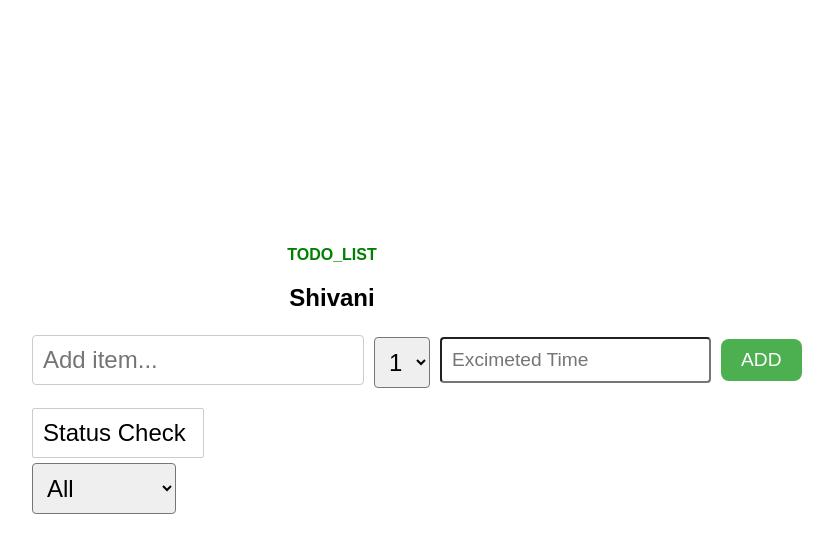
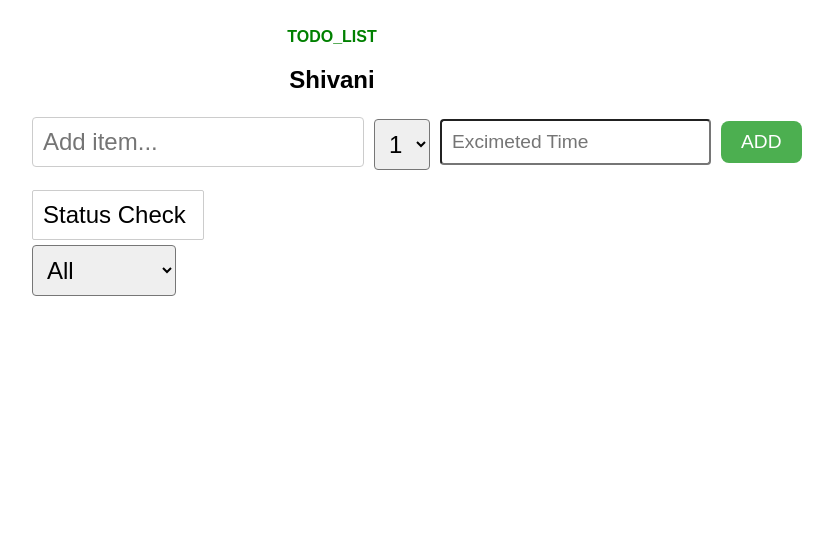
Before and after one commit to tannukumari14/to_do, a Next.js app: page / in a window 1280 px wide. Shown: the top 552 px of the page, without its empty margins (308-1141 px from the left). Built offline with nearby package versions, Linux system fonts and the light colour scheme.

Commit message:
sort by done

```diff
--- a/app/Functionality.js
+++ b/app/Functionality.js
@@ -1,7 +1,7 @@
 "use client"
 import React, { useState } from 'react';
 
-const Functionality = () => {
+const Function = () => {
   const [userInput, setUserInput] = useState('');
   const [priority, setPriority] = useState('low');
   const [completionTime, setCompletionTime] = useState('');
@@ -123,4 +123,4 @@ const Functionality = () => {
   );
 };
 
-export default Functionality;
+export default Function;
--- a/app/Try.js
+++ b/app/Try.js
@@ -40,6 +40,7 @@ const Functionality = () => {
       setCompletionTime('');
       setDone('All');
     }
+
   };
 
   const deleteItem = (itemId) => {
--- a/app/globals.css
+++ b/app/globals.css
@@ -1,33 +1,4 @@
-body {
-  background-color: white;
-  display: flex;
-  justify-content: center;
-  align-items: center;
-  height: 100vh;
-  margin: 0;
-}
 
-.form-container {
-  text-align: center;
-  border: 5px solid green;
-  padding: 20px; /* Adjust padding as needed */
-  display: flex;
-  flex-direction: column; /* Stack elements vertically */
-  align-items: center;
-}
-
-#myInput,
-#Priority,
-#timing {
-  margin-top: 10px; /* Adjust the margin as needed */
-  width: 300px;
-  height: 30px;
-}
-
-#pro,
-#time {
-  margin: 10px 0;
-}
 
 .first {
   margin: 0 auto;
--- a/app/page.js
+++ b/app/page.js
@@ -1,7 +1,6 @@
 "use client"
+
 import React from "react";
-import Form from "./Form";
-
 import "./globals.css";
 import Functionality from "./Try";
 
```
